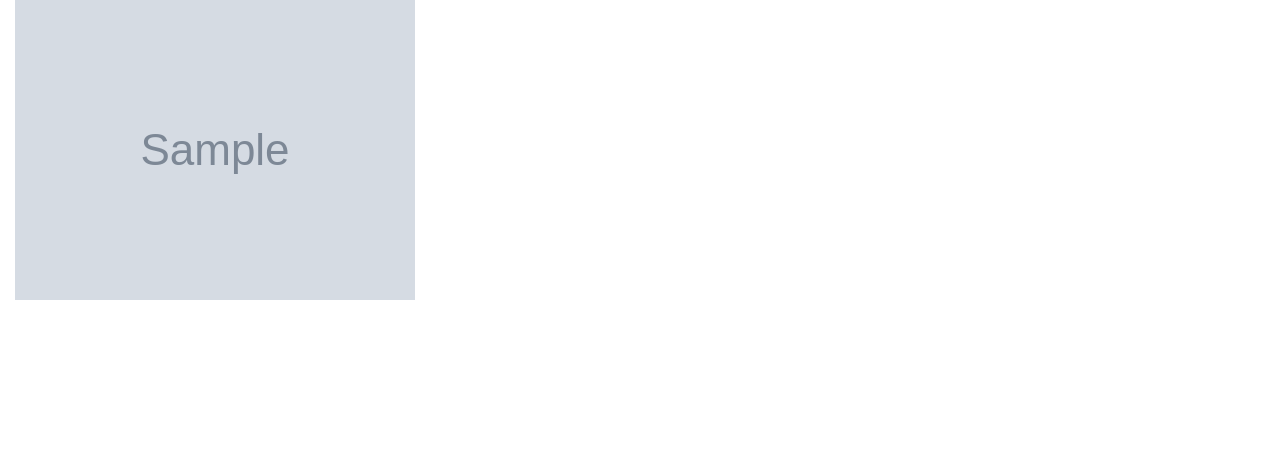
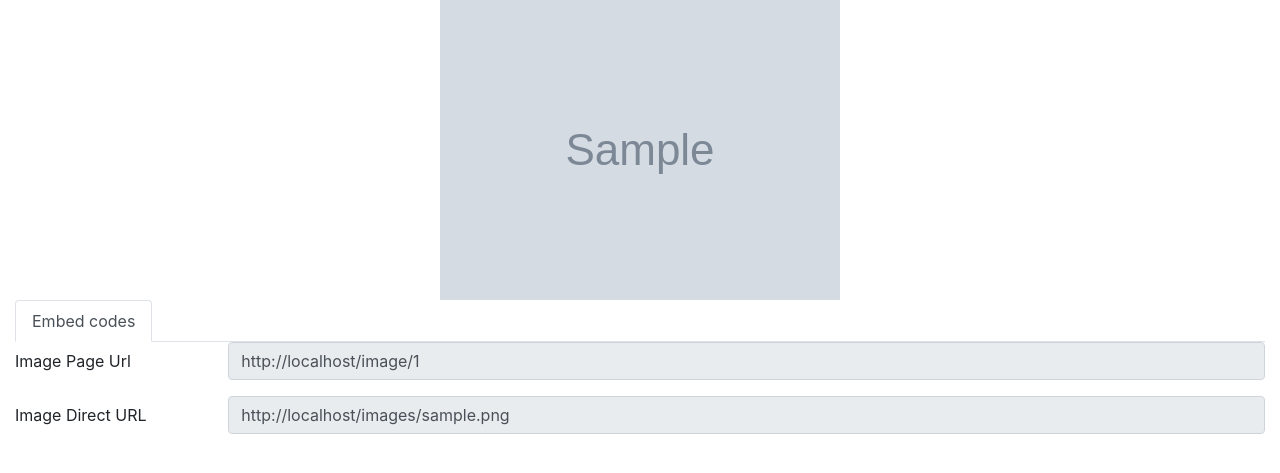
Before and after one commit to MarsWizard/imagebank, a Django app: page /image/1 in a window 1280 px wide. Shown: the part 56-529 px from the top of the page. Run offline with Django 3.2, Linux system fonts and the light colour scheme; a user stored in the database is signed in; tables that the repository leaves empty hold one stand-in row (values such as "Sample post"); grey boxes marked "Sample" are stand-in pictures; some libraries are stand-ins or nearby versions.

Commit message:
show image embed codes

```diff
--- a/ims/templates/ims/view_image.html
+++ b/ims/templates/ims/view_image.html
@@ -1,4 +1,34 @@
 {% extends 'base.html' %}
+{% load ims_tags %}
 {% block content %}
-  <img src="{{ image.origin_file.photo.url }}" />
+  <div class="row">
+    <div class="col-12 text-center">
+      <img class="img-fluid" src="{{ image.origin_file.photo.url }}"/>
+    </div>
+  </div>
+  <div class="row">
+    <div class="col-12">
+      <ul class="nav nav-tabs">
+        <li class="nav-item">
+          <a class="nav-link active" href="#tab_embed">Embed codes</a>
+        </li>
+      </ul>
+      <div class="tab-content" id="myTabContent">
+        <div class="tab-pane fade show active" id="tab_embed" role="tabpanel" aria-labelledby="home-tab">
+          <div class="form-group row">
+            <label for="staticEmail" class="col-sm-2 col-form-label">Image Page Url</label>
+            <div class="col-sm-10">
+              <input type="text" readonly class="form-control" value="{{ image_link }}">
+            </div>
+          </div>
+          <div class="form-group row">
+            <label for="inputPassword" class="col-sm-2 col-form-label">Image Direct URL</label>
+            <div class="col-sm-10">
+              <input class="form-control" readonly value="{{image_url}}">
+            </div>
+          </div>
+        </div>
+      </div>
+    </div>
+  </div>
 {% endblock %}
--- a/ims/views.py
+++ b/ims/views.py
@@ -12,6 +12,7 @@ from django.contrib.auth.decorators import login_required
 from django.contrib.auth.mixins import LoginRequiredMixin
 from django.views.generic.edit import CreateView
 from django.views import generic
+from django.urls import reverse
 from rest_framework.views import APIView
 from rest_framework.authentication import SessionAuthentication, BasicAuthentication, TokenAuthentication
 from rest_framework.permissions import IsAuthenticated
@@ -166,9 +167,12 @@ class ImageView(View):
         if image.album.owner.id != request.user.id:
             return HttpResponseForbidden()
 
+        image_link = request.build_absolute_uri(reverse('ims_view_image', args=(image.id, )))
+        image_url = request.build_absolute_uri(image.origin_file.photo.url)
+
         # image_file = image.imagetofile_set.get(sharp='origin').file
 
-        return render(request, 'ims/view_image.html', {'image': image})
+        return render(request, 'ims/view_image.html', {'image': image, 'image_link':image_link, 'image_url': image_url})
 
 
 @login_required
```
Also changed, not shown: ims/templatetags/ims_tags.py (added, +15 -0 lines), ims/templatetags/ims_filters.py (line endings or trailing spaces).
